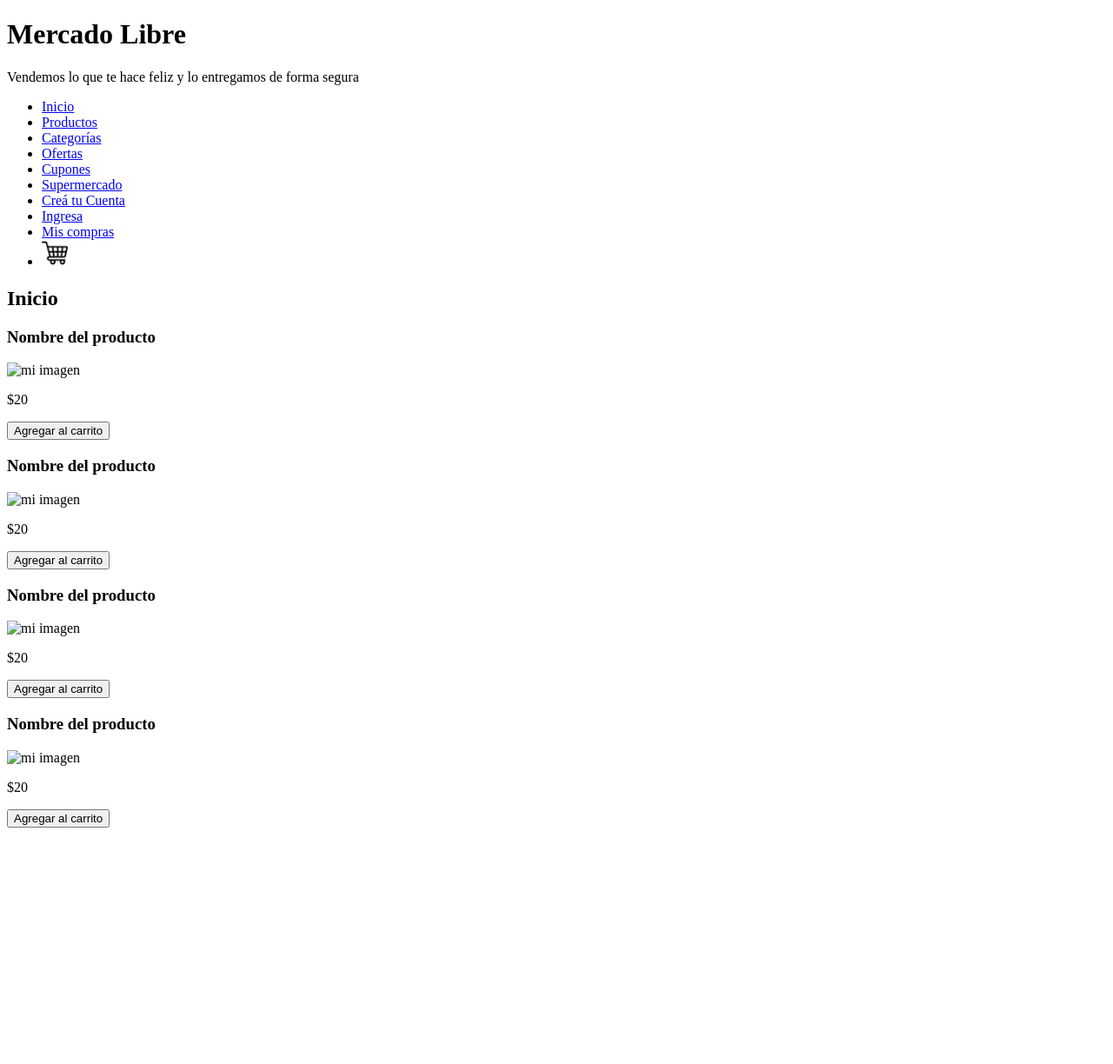
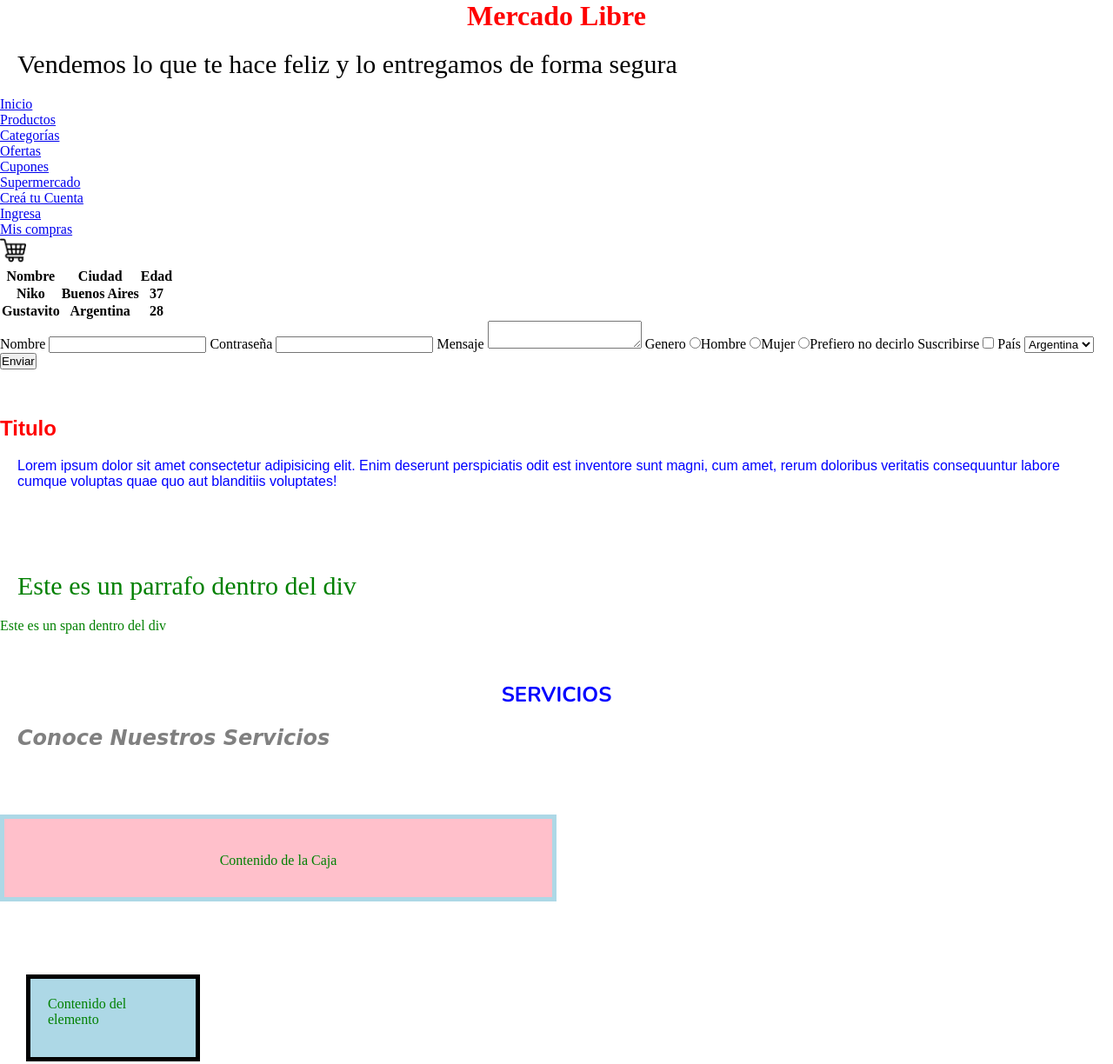
Before and after one commit to gusDanMercado/proyectoFinalCoderHouse, a plain HTML site: page index.html in a window 1280 px wide. Shown: the whole page at 87% size. Before the commit the page ends 960 px from the top, so only its background shows below. Drawn offline with nearby package versions, Linux system fonts and the light colour scheme.

Commit message:
practicando CSS

```diff
--- a/index.html
+++ b/index.html
@@ -3,6 +3,14 @@
 <head>
     <meta charset="UTF-8">
     <meta name="viewport" content="width=device-width, initial-scale=1.0">
+
+    <!-- CSS -->
+    <link rel="stylesheet" href="/styles/style.css">
+
+    <!-- Fonts -->
+    <link rel="preconnect" href="https://fonts.googleapis.com">
+    <link rel="preconnect" href="https://fonts.gstatic.com" crossorigin>
+    <link href="https://fonts.googleapis.com/css2?family=Nunito:ital,wght@0,200..1000;1,200..1000&display=swap" rel="stylesheet">
 
     <title>Mercado Libre | Argentina</title>
 </head>
@@ -27,41 +35,97 @@
         </nav>
     </header>
 
-    <main>
-        <h2>Inicio</h2>
-        <section>
-            <article>
+    <table>
+        <thead>
+            <tr>
+                <th>Nombre</th>
+                <th>Ciudad</th>
+                <th>Edad</th>
+            </tr>
+        </thead>
+        <tbody>
+            <tr>
+                <th>Niko</th>
+                <th>Buenos Aires</th>
+                <th>37</th>
+            </tr>
+            <tr>
+                <th>Gustavito</th>
+                <th>Argentina</th>
+                <th>28</th>
+            </tr>
+        </tbody>
+    </table>
 
-            </article>
+    <form action="">
+        <label for="nombre">Nombre</label>
+        <input type="text" id="nombre">
 
-            <article>
-                <h3>Nombre del producto</h3>
-                <img src="" alt="mi imagen">
-                <p>$20</p>
-                <button>Agregar al carrito</button>
-            </article>
-            <article>
-                <h3>Nombre del producto</h3>
-                <img src="" alt="mi imagen">
-                <p>$20</p>
-                <button>Agregar al carrito</button>
-            </article>
-            <article>
-                <h3>Nombre del producto</h3>
-                <img src="" alt="mi imagen">
-                <p>$20</p>
-                <button>Agregar al carrito</button>
-            </article>
-            <article>
-                <h3>Nombre del producto</h3>
-                <img src="" alt="mi imagen">
-                <p>$20</p>
-                <button>Agregar al carrito</button>
-            </article>
-        </section>
-    </main>
+        <label for="password">Contraseña</label>
+        <input type="password" id="password">
 
-    <footer>
-    </footer>
+        <label for="mensaje">Mensaje</label>
+        <textarea name="mensaje" id="mensaje"></textarea>
+
+        <label>Genero</label>
+        <input type="radio" id="hombre"><label for="hombre">Hombre</label>
+        <input type="radio" id="mujer"><label for="mujer">Mujer</label>
+        <input type="radio" id="anonimo"><label for="anonimo">Prefiero no decirlo</label>
+
+        <label for="suscribirse">Suscribirse</label>
+        <input type="checkbox" name="suscribirse" id="suscribirse">
+
+        <label for="pais">País</label>
+        <select name="pais" id="pais">
+            <option value="1">Argentina</option>
+            <option value="2">Bolivia</option>
+            <option value="3">Chile</option>
+            <option value="4">Paraguay</option>
+        </select>
+
+        <input type="button" value="Enviar">
+    </form>
+
+    <br><br><br>
+
+    <section>
+
+        <article>
+            <h2>Titulo</h2>
+            <p>Lorem ipsum dolor sit amet consectetur adipisicing elit. Enim deserunt perspiciatis odit est inventore sunt magni, cum amet, rerum doloribus veritatis consequuntur labore cumque voluptas quae quo aut blanditiis voluptates!</p>
+        </article>
+    </section>
+
+    <br><br><br>
+
+    <div>
+        <p>Este es un parrafo dentro del div</p>
+        <span>Este es un span dentro del div</span>
+    </div>
+
+    <br><br><br>
+
+    <h2 class="titulo-servicios">Servicios</h2>
+    <p class="parrafo-servicios">conoce nuestros servicios</p>
+
+
+    <br><br><br>
+
+    <div class="caja">
+        Contenido de la Caja
+    </div>
+
+
+    <br><br><br>
+
+    <div class="content-box">
+        Contenido del elemento
+    </div>
+
+    <br><br><br>
+
+
+
+
 </body>
 </html>
--- a/styles/style.css
+++ b/styles/style.css
@@ -0,0 +1,108 @@
+/* Selector + propiedad + valor
+selector {
+    propiedad: valor;
+    propiedad: valor;
+}
+*/
+
+/* Reset CSS */
+* {
+    margin: 0;
+    padding: 0;
+    box-sizing: border-box; /* nos va a permitir utilizar un modelo de caja especifico (en este caso border-box) */
+}
+
+p {
+    /* nombre color, hexadecimal, rgb y rgba */
+    /*color: blue;
+    color: #454545;
+    color: rgb(0, 1, 255);*/
+    color: rgba(0, 0, blue,255,0.5);
+    font-size: 30px;
+    margin: 20px;
+}
+
+h1 {
+    color: red;
+    text-align: center;
+}
+
+/*
+body {
+    background-color: rgb(124, 218, 81);
+}*/
+
+
+/* Aplicamos estilos al elemento PADRE */
+section {
+    color: blue;
+    font-family: Arial, Helvetica, sans-serif;
+}
+
+/* Aplicamos estilos al elemento HIJO (h2)*/
+section h2 {
+    color: red;
+    font-size: 24px;
+}
+
+/* Aplicamos estilos al elemento HIJO (p)*/
+section p {
+    font-size: 16px;
+}
+
+div {
+    color: green;
+}
+
+div span {
+    color: green;
+}
+
+span {
+    color: red;
+}
+
+.titulo-servicios {
+    text-align: center;
+    text-transform: uppercase;
+    color: blue;
+    font-size: 24px; /*unidad de medida ABSOLUTA*/
+    font-family: "Nunito", serif; /* esto me lo da Google Fonts */
+}
+
+.parrafo-servicios {
+    text-transform: capitalize;
+    text-align: justify;
+    color: grey;
+    font-style: italic;
+    font-size: 1.5em; /*unidad de medida RELATIVA (es relativo al tamaño de fuente del elemento PADRE)*/
+    font-weight: bold; /*cambio el peso*/
+    font-family: cursive;
+}
+
+/*
+    Si utilizara la unida de medida rem -> esta es relativo al tamaños de la fuente del elemento raiz,
+    por lo general se refiere a todo el HTML
+
+    Es por eso que se utilizan px en texto y % en tamaño ya que estas unidades son un poco dificiles
+    de entender
+*/
+
+.content-box {
+    width: 200px;
+    height: 100px;
+    background-color: lightblue;
+    padding: 20px;
+    border: 5px solid black;  /* 3. Ejemplo de border */
+    margin: 30px; /* 4. Ejemplo de margin */
+}
+
+.caja {
+    background-color: pink;
+    /*width: 200px; */
+    width: 50%; /*otra manera de definir el ancho*/
+    height: 100px;
+    border: 5px solid lightblue;
+    text-align: center;
+    line-height: 95px; /*Alto de la linea (para tratar de centrarlo horizontalmente)*/
+}
```
